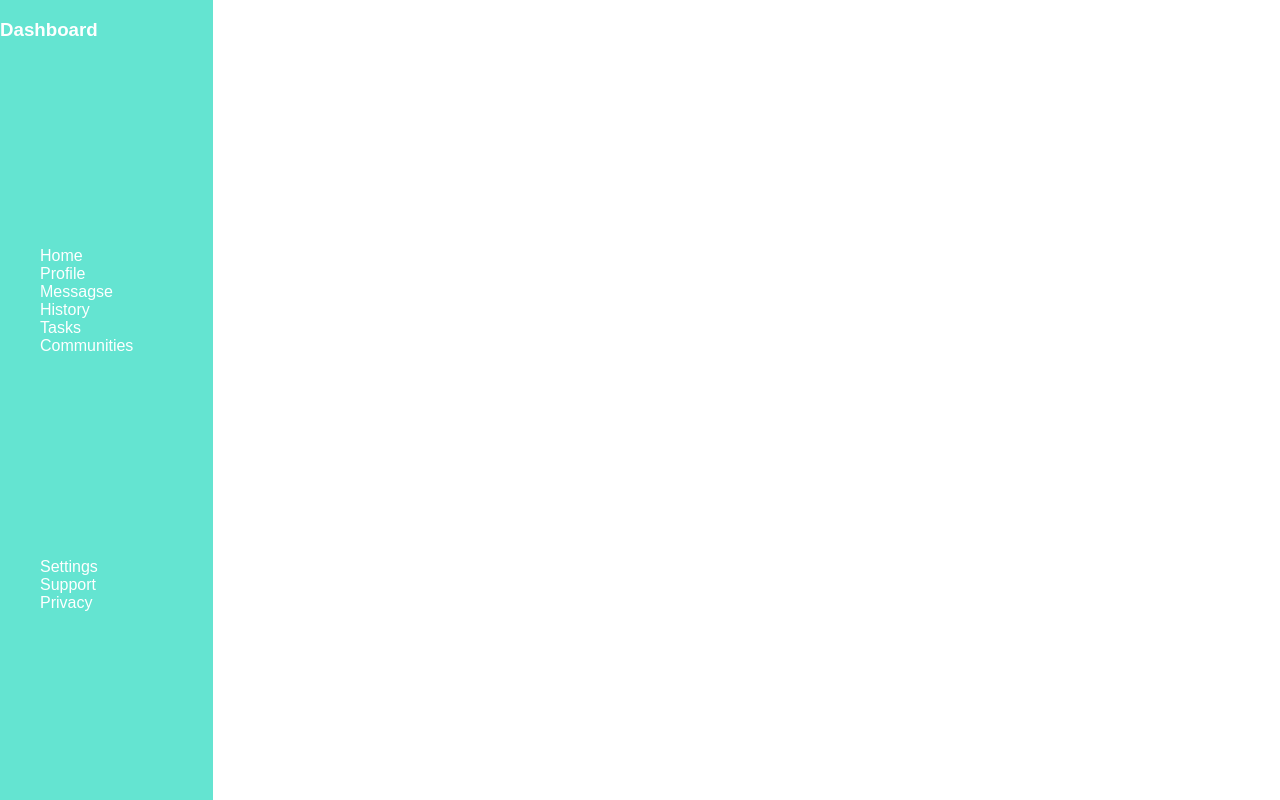
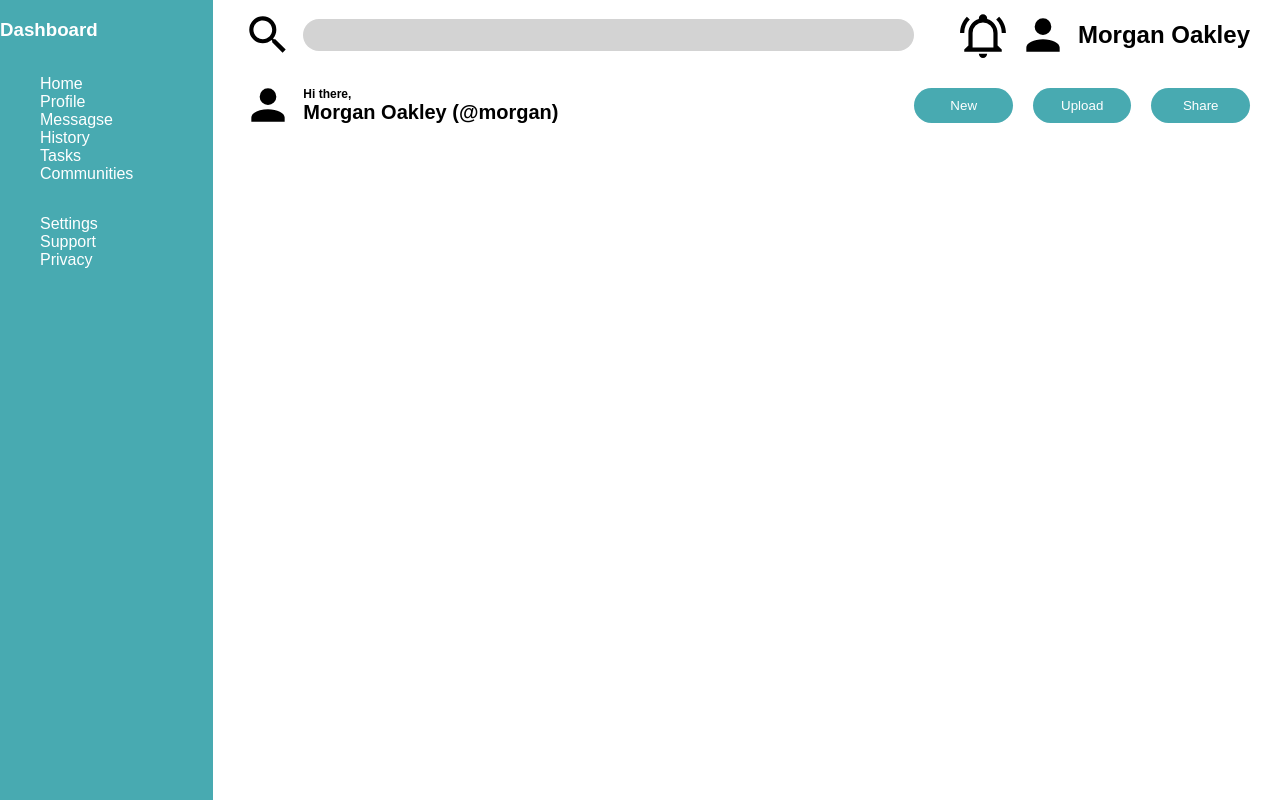
Before and after one commit to mickey-vee/odin-admin-dashboard, a plain HTML site: page index.html in a window 1280 px wide. Drawn offline with Linux system fonts and the light colour scheme.

Commit message:
Added and styled nav section, added assets

```diff
--- a/index.css
+++ b/index.css
@@ -1,4 +1,6 @@
-body {
+body,
+p,
+h2 {
   margin: 0;
   padding: 0;
   font-family: sans-serif;
@@ -11,12 +13,86 @@ body {
 
 .sidebar {
   display: grid;
-  grid-template-rows: 1fr, 5fr, 1fr;
+  grid-template-rows: auto auto 1fr;
   height: 100vh;
-  background-color: #64e4d1;
+  background-color: #48aab1;
   color: white;
 }
 
 li {
   list-style-type: none;
 }
+
+.nav-top {
+  display: grid;
+  grid-template-columns: 2fr 1fr;
+  padding: 10px 30px;
+  align-items: center;
+}
+
+.nav-top-wrapper {
+  display: grid;
+  grid-template-columns: auto 1fr;
+  gap: 10px;
+  align-items: center;
+}
+
+.nav-top-wrapper-right {
+  display: grid;
+  grid-template-columns: auto auto auto;
+  gap: 10px;
+  align-items: center;
+  justify-content: end;
+}
+
+input {
+  border-radius: 50px;
+  background-color: lightgray;
+  border: none;
+  height: 30px;
+}
+
+.nav-name {
+  justify-self: flex-end;
+}
+
+.nav-bot {
+  display: grid;
+  grid-template-columns: 2fr 1fr;
+  padding: 10px 30px;
+  align-items: center;
+}
+
+.user-wrapper {
+  display: grid;
+  grid-template-columns: auto 1fr;
+  align-items: center;
+  gap: 10px;
+}
+
+.nav-text {
+  font-weight: bold;
+  font-size: 12px;
+}
+
+.big {
+  font-size: 20px;
+}
+
+.user {
+  width: 50px;
+}
+
+.but {
+  display: grid;
+  grid-template-columns: repeat(3, 1fr);
+  gap: 20px;
+}
+
+button {
+  border-radius: 40px;
+  color: white;
+  border: none;
+  padding: 10px 20px;
+  background-color: #48aab1;
+}
--- a/index.html
+++ b/index.html
@@ -28,7 +28,35 @@
           </ul>
         </div>
       </section>
-      <section class="nav"></section>
+      <section class="nav">
+        <div class="nav-top">
+          <div class="nav-top-wrapper">
+            <img class="user" src="./assets/images/magnify.svg" alt="" />
+            <input type="text" />
+          </div>
+          <div class="nav-top-wrapper-right">
+            <img
+              class="user"
+              src="./assets/images/bell-ring-outline.svg"
+              alt=""
+            />
+            <img class="user" src="./assets/images/account.svg" alt="" />
+            <h2 class="nav-name">Morgan Oakley</h2>
+          </div>
+        </div>
+        <section class="nav-bot">
+          <div class="user-wrapper">
+            <img class="user" src="./assets/images/account.svg" alt="" />
+            <div>
+              <p class="nav-text">Hi there,</p>
+              <p class="nav-text big">Morgan Oakley (@morgan)</p>
+            </div>
+          </div>
+          <div class="but">
+            <button>New</button><button>Upload</button><button>Share</button>
+          </div>
+        </section>
+      </section>
       <section class="content"></section>
     </section>
   </body>
```
Also changed, not shown: assets/images/account.svg (added), assets/images/bell-ring-outline.svg (added), assets/images/magnify.svg (added).
